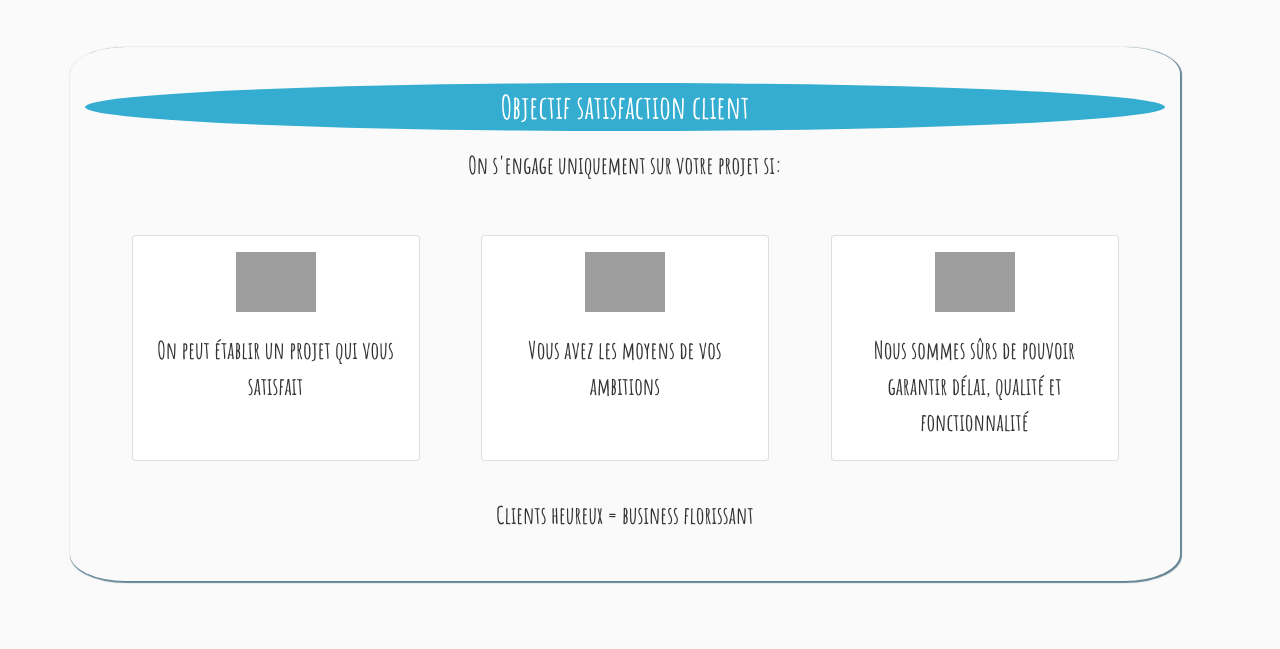
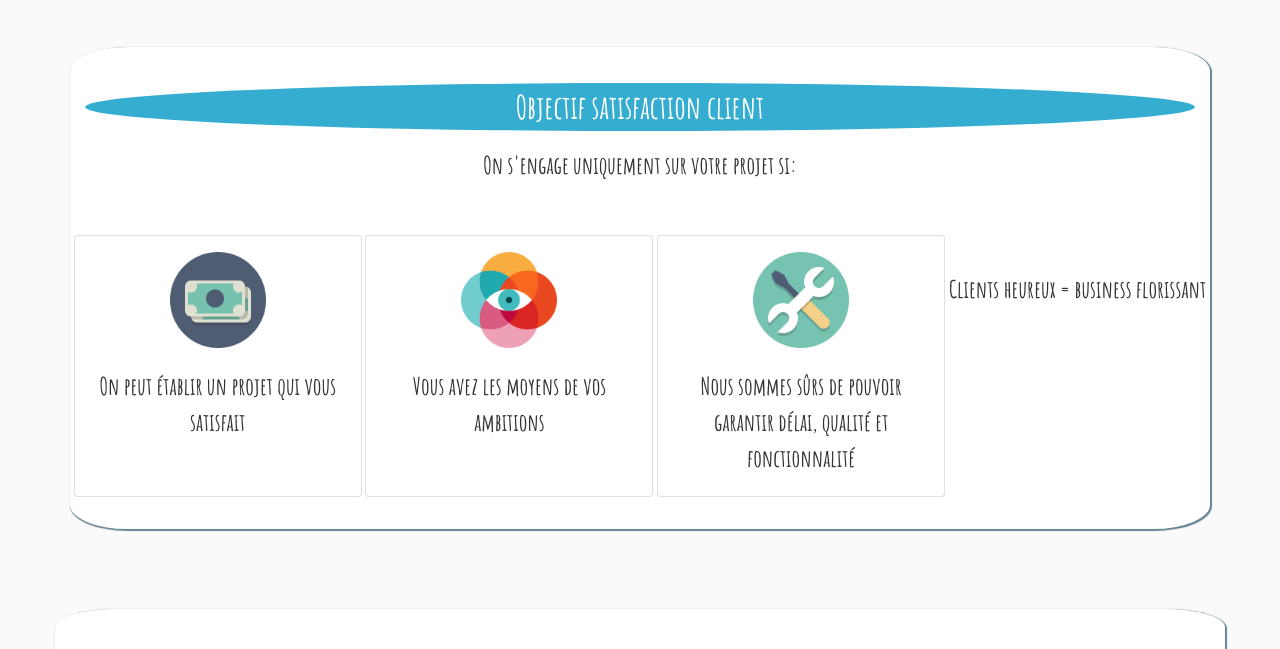
Before and after one commit to gsaintmartinweb/romartlou, a Django app: page / in a window 1280 px wide. Shown: the part 433-1082 px from the top of the page. Run offline with Django 3.2, Linux system fonts and the light colour scheme; some libraries are stand-ins or nearby versions; grey boxes are pictures that could not be loaded.

Commit message:
temporary delete media from gitignore

```diff
--- a/blog/static/blog/main.css
+++ b/blog/static/blog/main.css
@@ -65,7 +65,6 @@ margin-top: 2rem;
   position: absolute;
   right: 0;
   left: 0;
-
   border-radius: 5%;
 }
 
@@ -73,23 +72,25 @@ margin-top: 2rem;
   font-family: "Amatic SC", cursive;
   font-size: x-large;
   text-align: justify;
+  background-color: white;
   box-shadow: 1px 1px 1px 1px #648493;
   border-radius: 5%;
   justify-content: space-evenly;
   padding-bottom: 2rem;
 }
 
-.homepage-text-2 {
+.homepage-text {
   font-family: "Amatic SC", cursive;
   font-size: x-large;
   text-align: justify;
+  background-color: white;
   box-shadow: 1px 1px 1px 1px #648493;
   border-radius: 5%;
   justify-content: space-evenly;
   padding-bottom: 2rem;
 }
 
-.homepage-text-2 .card-img-top {
+.homepage-text .card-img-top {
   display: inline-block;
   max-width: 6rem;
   justify-content: center;
--- a/blog/templates/blog/base.html
+++ b/blog/templates/blog/base.html
@@ -54,8 +54,8 @@
       </nav>
     </header>
     <main role="main" class="container" >
-      <div class="row w-100">
-        <div class="col-md-12">
+      <div class="row">
+        <div class="col">
           {% block content %}{% endblock %}
         </div>
         <!-- <div class="col-md-4">
--- a/blog/templates/blog/homepage.html
+++ b/blog/templates/blog/homepage.html
@@ -12,7 +12,7 @@
 </div>
 
 
-<div class="row homepage-text-1" style="margin-top: 23rem; margin-bottom: 5rem;">
+<div class="row homepage-text" style="margin-top: 23rem; margin-bottom: 5rem;">
     <div class="col-12">
         <br>
         <p class="text-center" style="font-size: xx-large; font-weight:bolder; color:white; background-color:#34add1; border-radius:50%" > Objectif satisfaction client </p>
@@ -53,7 +53,7 @@
 
 </div>
 
-<div class="row homepage-text-2" style="margin-bottom: 5rem;">
+<div class="row homepage-text" style="margin-bottom: 5rem;">
     <div class="col-12 text-center">
         <br>
         <p>Nous mettons nos connaissances, expériences et savoir faire à votre service pour créer des sites avec les caratéristiques suivantes <br><br>
```
Also changed, not shown: media/homepage/199063.png (added), media/homepage/2211605.png (added), media/homepage/69881.png (added), media/homepage/change.png (added), media/homepage/easy.png (added), media/homepage/eye-512.webp (added), media/homepage/hand-holding-usd-solid.svg (added), media/homepage/money.png (added), media/homepage/personalized.png (added), media/homepage/tools.png (added), media/homepage/vision-icon-png-9.jpg (added), media/ice-2065622_1920.jpg (added), media/images/Coaching.png (added), media/images/VTC.png (added), 1 other file.
